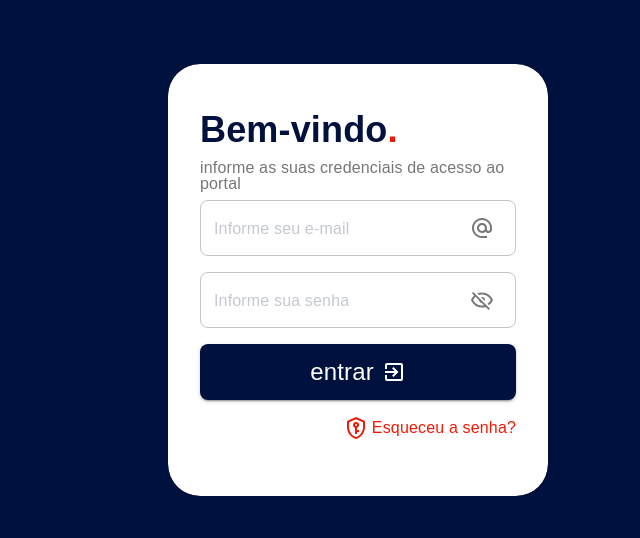
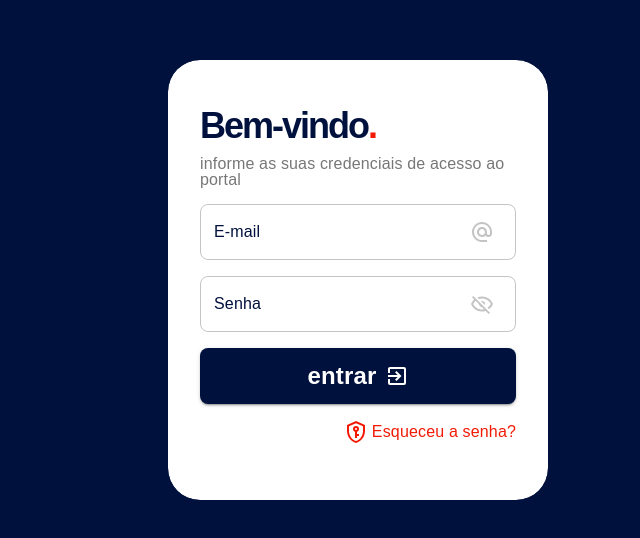
Before and after one commit to JeanZap/teste-pontua, a React (Create React App) app: page / in a window 1280 px wide. Shown: the part 164-702 px from the top of the page, without its empty margins (640-1280 px from the left). Built offline with nearby package versions, Linux system fonts and the light colour scheme.

Commit message:
feature: Ultimas correções

```diff
--- a/src/app/components/Layout/styles/index.ts
+++ b/src/app/components/Layout/styles/index.ts
@@ -60,6 +60,7 @@ export const AppBar = styled(MuiAppBar, {
 }));
 
 export const Drawer = styled(MuiDrawer, { shouldForwardProp: (prop) => prop !== 'open' })(({ theme, open }) => ({
+  zIndex: theme.zIndex.drawer + 2,
   width: drawerWidth,
   flexShrink: 0,
   whiteSpace: 'nowrap',
@@ -71,5 +72,7 @@ export const Drawer = styled(MuiDrawer, { shouldForwardProp: (prop) => prop !==
   ...(!open && {
     ...closedMixin(theme),
     '& .MuiDrawer-paper': closedMixin(theme)
-  })
+  }),
+  height: '100vh',
+  boxShadow: '0 3px 10px rgb(0 0 0 / 0.2)'
 }));
--- a/src/app/components/Provider.tsx
+++ b/src/app/components/Provider.tsx
@@ -37,6 +37,14 @@ const theme = createTheme({
     MuiButton: {
       variants: [
         {
+          props: { disabled: true },
+          style: {
+            ':disabled': {
+              backgroundColor: Colors.gray1000
+            }
+          }
+        },
+        {
           props: { variant: 'contained', color: 'primary' },
           style: {
             backgroundColor: Colors.blue800,
@@ -71,10 +79,29 @@ const theme = createTheme({
           }
         }
       }
+    },
+    MuiTextField: {
+      styleOverrides: {
+        root: {
+          svg: {
+            color: Colors.gray1000
+          },
+          '& .Mui-focused': {
+            svg: {
+              color: Colors.blue800
+            }
+          }
+        }
+      }
     }
   },
   typography: {
-    allVariants: { color: Colors.blue800, fontFamily: 'Raleway, Arial', letterSpacing: '.01rem', lineHeight: 1 }
+    allVariants: {
+      color: Colors.blue800,
+      fontFamily: 'Arial, Helvetica, sans-serif',
+      letterSpacing: '.01rem',
+      lineHeight: 1
+    }
   },
   shape: { borderRadius: 8 },
   palette: {
--- a/src/app/components/Tabs.tsx
+++ b/src/app/components/Tabs.tsx
@@ -52,17 +52,13 @@ export function Tabs<T extends string>({ tabs }: Props<T>) {
   return (
     <Box sx={{ width: '100%' }}>
       <Box sx={{ borderBottom: 1, borderColor: 'divider', '& .MuiTabs-scroller': { overflowX: 'scroll' } }}>
-        <TabsMuiComponent
-          value={value}
-          variant="scrollable"
-          scrollButtons="auto"
-          onChange={handleChange}>
+        <TabsMuiComponent value={value} variant="scrollable" scrollButtons="auto" onChange={handleChange}>
           {labels.map((label) => (
             <MuiTab
               {...a11yProps(label)}
               label={label}
               key={label}
-              sx={{ textTransform: 'none', color: Colors.gray500 }}
+              sx={{ textTransform: 'none', color: Colors.gray500, fontWeight: 600 }}
             />
           ))}
         </TabsMuiComponent>
--- a/src/app/core/App.css
+++ b/src/app/core/App.css
@@ -42,6 +42,7 @@ ul {
 }
 
 li {
+  font-family: Arial, Helvetica, sans-serif;
   line-height: 1.5rem;
   font-weight: 600;
   color: #667085;
--- a/src/app/pages/esquecimento-senha/components/CardEmail.tsx
+++ b/src/app/pages/esquecimento-senha/components/CardEmail.tsx
@@ -27,7 +27,7 @@ export function CardEmail({ carregando, erro, solicitarTrocaSenha }: Props) {
         .
       </Typography>
 
-      <Typography mt="0.75rem" color={Colors.gray500} fontSize={16}>
+      <Typography mt="2rem" color={Colors.gray500} fontSize={16}>
         Informe o e-mail do seu cadastro. Nós estaremos realizando o envio de um link com as instruções para você
         redefinir a sua senha.
       </Typography>
@@ -35,9 +35,9 @@ export function CardEmail({ carregando, erro, solicitarTrocaSenha }: Props) {
       <TextField
         placeholder="Informe seu e-mail"
         fullWidth
-        sx={{ mt: '.5rem', font: 'none' }}
+        sx={{ mt: '1rem', font: 'none' }}
         InputProps={{
-          endAdornment: <Icon path={mdiAt} color={Colors.gray500} size={1} />
+          endAdornment: <Icon path={mdiAt} size={1} />
         }}
         onChange={definirEmail}
       />
--- a/src/app/pages/login/components/CardUsuarioSenha.tsx
+++ b/src/app/pages/login/components/CardUsuarioSenha.tsx
@@ -25,11 +25,7 @@ export function CardUsuarioSenha({ erro, carregando, login }: Props) {
   const definirSenha = (evento: ChangeEvent<HTMLInputElement | HTMLTextAreaElement>) =>
     setRequisicao((requisicao) => ({ ...requisicao, senha: evento.target.value }));
 
-  const iconeSenha = exibirSenha ? (
-    <Icon path={mdiEyeOutline} color={Colors.gray500} size={1} />
-  ) : (
-    <Icon path={mdiEyeOffOutline} color={Colors.gray500} size={1} />
-  );
+  const iconeSenha = exibirSenha ? <Icon path={mdiEyeOutline} size={1} /> : <Icon path={mdiEyeOffOutline} size={1} />;
   const typeSenha = exibirSenha ? 'text' : 'password';
 
   const requerirLogin = () => login(requisicao);
@@ -38,7 +34,7 @@ export function CardUsuarioSenha({ erro, carregando, login }: Props) {
 
   return (
     <CardDmz>
-      <Typography display="inline" color={Colors.blue800} fontWeight={700} fontSize={36}>
+      <Typography display="inline" color={Colors.blue800} fontWeight={700} fontSize={36} letterSpacing={-2}>
         <b>Bem-vindo</b>
       </Typography>
       <Typography display="inline" color={Colors.orange500} fontWeight={700} fontSize={36}>
@@ -50,19 +46,23 @@ export function CardUsuarioSenha({ erro, carregando, login }: Props) {
       </Typography>
 
       <TextField
+        label="E-mail"
         placeholder="Informe seu e-mail"
         fullWidth
-        sx={{ mt: '.5rem' }}
+        sx={{
+          mt: '1rem'
+        }}
         InputProps={{
           endAdornment: (
             <IconButton disabled>
-              <Icon path={mdiAt} color={Colors.gray500} size={1} />
+              <Icon path={mdiAt} size={1} />
             </IconButton>
           )
         }}
         onChange={definirUsuario}
       />
       <TextField
+        label="Senha"
         placeholder="Informe sua senha"
         type={typeSenha}
         fullWidth
@@ -88,7 +88,8 @@ export function CardUsuarioSenha({ erro, carregando, login }: Props) {
             fontSize: 24,
             textDecoration: 'none',
             textTransform: 'none',
-            mr: '.5rem'
+            mr: '.5rem',
+            fontWeight: 700
           }}>
           entrar
         </Typography>
--- a/src/app/pages/selecao-agente/components/CardSelecaoAgente.tsx
+++ b/src/app/pages/selecao-agente/components/CardSelecaoAgente.tsx
@@ -51,7 +51,7 @@ export function CardSelecaoAgente({ characteres, carregando, buscarPersonagens }
 
   return (
     <Card sx={{ borderRadius: 4, maxWidth: 480 }}>
-      <CardContent sx={{ m: '2rem', mb: '4rem', display: 'flex', flexDirection: 'column' }}>
+      <CardContent sx={{ m: '2rem', mb: '2rem', display: 'flex', flexDirection: 'column' }}>
         <Typography display="inline" color={Colors.blue800} fontSize={36}>
           <b>Selecione o seu agente mais legal</b>
           <Typography display="inline" color={Colors.orange500} fontSize={36}>
--- a/src/index.css
+++ b/src/index.css
@@ -1,6 +1,6 @@
 body {
   margin: 0;
-  font-family: "Epilogue";
+  font-family: Arial, Helvetica, sans-serif;
   -webkit-font-smoothing: antialiased;
   -moz-osx-font-smoothing: grayscale;
   box-sizing: border-box;
--- a/src/utils/colors.ts
+++ b/src/utils/colors.ts
@@ -10,5 +10,6 @@ export const Colors = {
   grayBackground: '#f5f6f8',
   gray100: '#eaecf0',
   gray500: '#777777',
+  gray1000: '#c3c3c3',
   gray900: '#101828'
 } as const;
```
